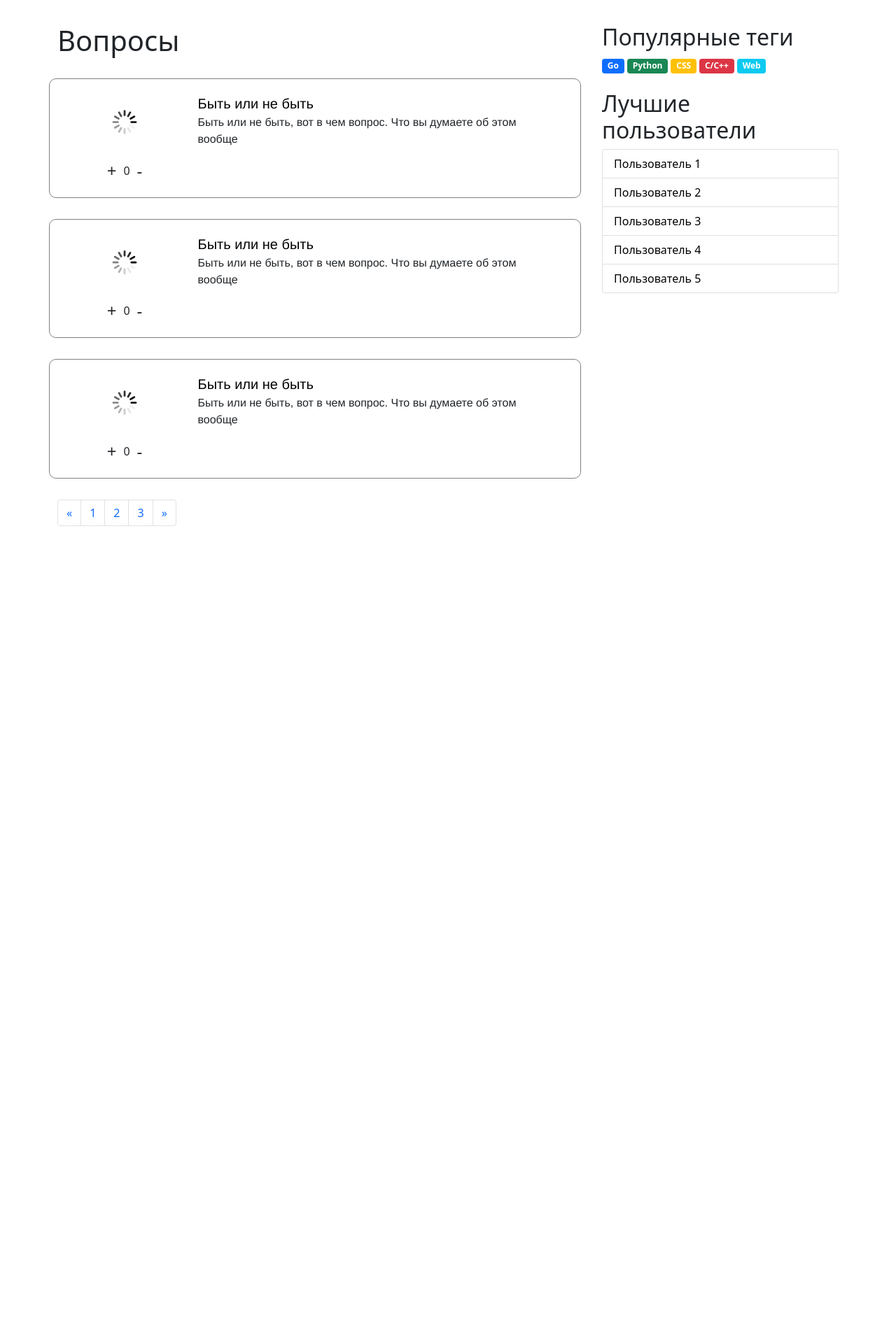
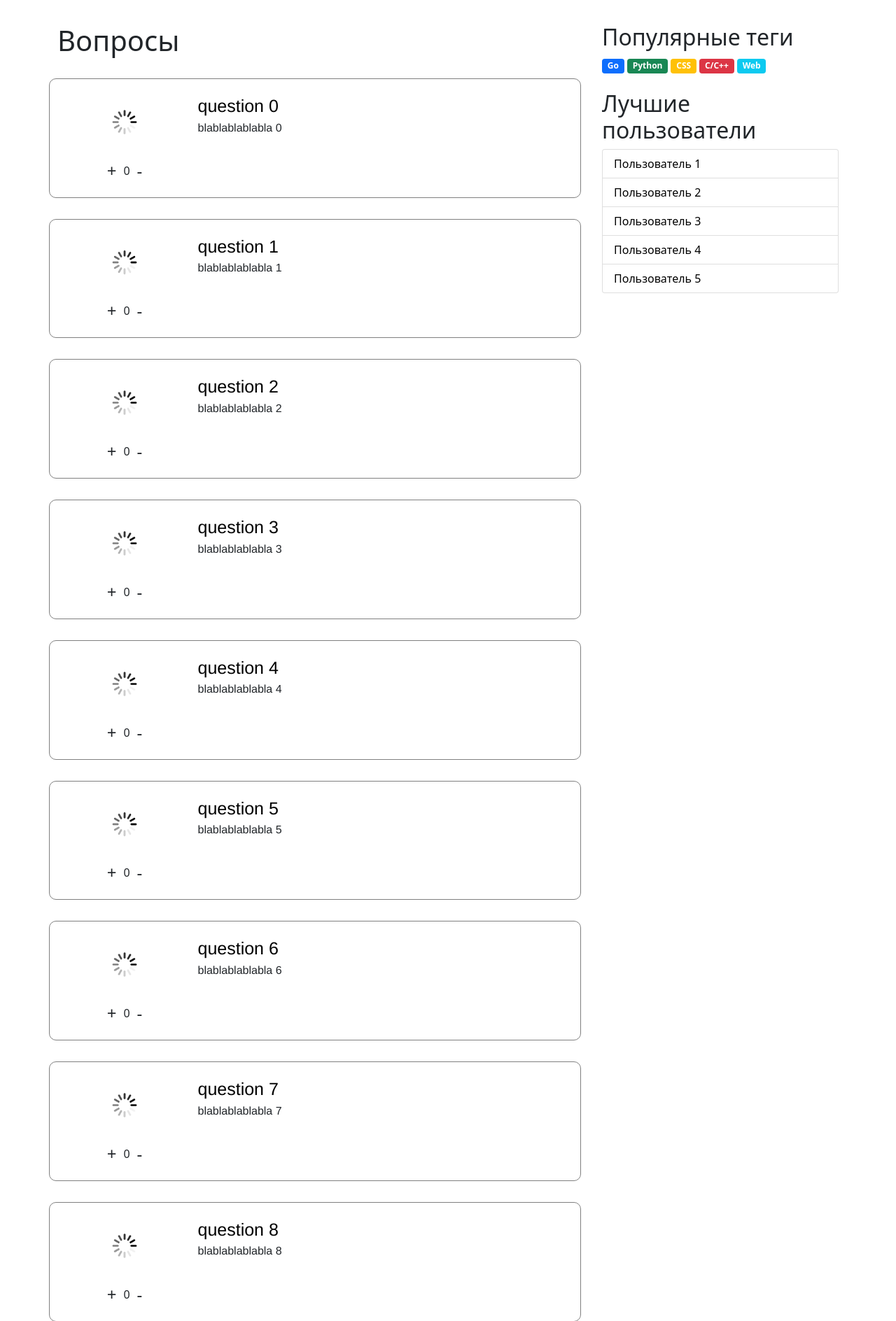
Before and after one commit to HanSoloCh/VK_Education_WEB, a Django app: page / in a window 1280 px wide. Shown: the part 56-1944 px from the top of the page at 70% size. Before the commit the page ends 808 px from the top, so only its background shows below. Run offline with Django 4.2, Linux system fonts and the light colour scheme.

Commit message:
add new filws

```diff
--- a/app/views.py
+++ b/app/views.py
@@ -1,15 +1,32 @@
 from django.shortcuts import render
+from django.core.paginator import Paginator
 
 
 # Create your views here.
 
+QUESTIONS = [
+    {
+        'id': i,
+        'title': f'question {i}',
+        'content': f'blablablablabla {i}',
+    } for i in range(30)
+]
+
+
+def paginate(objects, page_num, per_page=15):
+    paginator = Paginator(objects, per_page)
+
+    return paginator.page(page_num)
+
 
 def index(request):
-    return render(request, 'index.html')
+    page_num = request.GET.get('page', 1)
+    return render(request, 'index.html', {'questions': paginate(QUESTIONS, page_num)})
 
 
-def question(request):
-    return render(request, 'question.html')
+def question(request, question_id):
+    item = QUESTIONS[question_id]
+    return render(request, 'question.html', {'question': item})
 
 
 def ask(request):
--- a/askme_novikov/urls.py
+++ b/askme_novikov/urls.py
@@ -19,8 +19,8 @@ from django.urls import path
 from app import views
 
 urlpatterns = [
-    path('', views.index),
-    path('question', views.question),
+    path('', views.index, name='index'),
+    path('question/<int:question_id>', views.question, name='question'),
     path('ask', views.ask),
     path('login', views.login),
     path('signup', views.signup),
--- a/static/css/text_style.css
+++ b/static/css/text_style.css
@@ -1,5 +1,9 @@
+.page-title {
+    margin-bottom: 20px;
+}
+
 .question-title {
-    font-size: 20px;
+    font-size: 25px;
     font-family: Helvetica;
     color: black;
     text-decoration: none;
--- a/templates/ask.html
+++ b/templates/ask.html
@@ -1,7 +1,7 @@
 {% extends 'layouts/base.html' %}
 
 {% block content %}
-<h1 style="margin-bottom: 20px">Попросить помощи</h1>
+<h1 class="page-title">Попросить помощи</h1>
 <form action="#" method="POST">
     <div class="row question-frame">
         <div class="col-2">
--- /dev/null
+++ b/templates/components/question_item.html
@@ -0,0 +1,18 @@
+{% load static %}
+
+<div class="row question">
+    <div class="col-3">
+        <img class="avatar-image" src="{% static '/img/loading.png' %}" alt="No photo">
+        <div class="reputation">
+            <span class="vote" onclick="vote(1)">+</span>
+            <span class="votes" style="margin-left: 10px; margin-right: 10px">0</span>
+            <span class="vote vote-minus" onclick="vote(-1)">-</span>
+        </div>
+    </div>
+    <div class="col-9">
+        <a class="question-title" href="{% url 'question' question.id %}">{{ question.title }}</a>
+        <div class="question-text">
+            {{ question.content }}
+        </div>
+    </div>
+</div>
--- a/templates/index.html
+++ b/templates/index.html
@@ -3,53 +3,14 @@
 {% load static %}
 
 {% block content %}
-<h1 class="page-tutle">Вопросы</h1>
-<div class="row question">
-    <div class="col-3">
-        <img class="avatar-image" src="{% static '/img/loading.png' %}" alt="No photo">
-        <div class="reputation">
-            <span class="vote" onclick="vote(1)">+</span>
-            <span class="votes" style="margin-left: 10px; margin-right: 10px">0</span>
-            <span class="vote vote-minus" onclick="vote(-1)">-</span>
-        </div>
-    </div>
-    <div class="col-9">
-        <div class="question-title"><a class="question-title" href="#">Быть или не быть</a></div>
-        <div class="question-text">Быть или не быть, вот в чем вопрос. Что вы думаете об этом вообще
-        </div>
-    </div>
-</div>
-<div class="row question">
-    <div class="col-3">
-        <img class="avatar-image" src="{% static '/img/loading.png' %}" alt="No photo">
-        <div class="reputation">
-            <span class="vote" onclick="vote(1)">+</span>
-            <span class="votes" style="margin-left: 10px; margin-right: 10px">0</span>
-            <span class="vote vote-minus" onclick="vote(-1)">-</span>
-        </div>
-    </div>
+<h1 class="page-title">Вопросы</h1>
 
-    <div class="col-9">
-        <div class="question-title"><a class="question-title" href="#">Быть или не быть</a></div>
-        <div class="question-text">Быть или не быть, вот в чем вопрос. Что вы думаете об этом вообще
-        </div>
-    </div>
-</div>
-<div class="row question">
-    <div class="col-3">
-        <img class="avatar-image" src="{% static '/img/loading.png' %}" alt="No photo">
-        <div class="reputation">
-            <span class="vote" onclick="vote(1)">+</span>
-            <span class="votes" style="margin-left: 10px; margin-right: 10px">0</span>
-            <span class="vote vote-minus" onclick="vote(-1)">-</span>
-        </div>
-    </div>
-    <div class="col-9">
-        <div class="question-title"><a class="question-title" href="#">Быть или не быть</a></div>
-        <div class="question-text">Быть или не быть, вот в чем вопрос. Что вы думаете об этом вообще
-        </div>
-    </div>
-</div>
+{% for question in questions %}
+
+{% include 'components/question_item.html' %}
+
+{% endfor %}
+
 <!--   Навигация по странице         -->
 <nav aria-label="Пример навигации по страницам" style="margin-top: 30px">
     <ul class="pagination">
--- a/templates/layouts/base.html
+++ b/templates/layouts/base.html
@@ -46,7 +46,7 @@
     <!-- Fixed navbar -->
     <nav class="navbar navbar-expand-md navbar-dark fixed-top bg-dark">
         <div class="container-fluid">
-            <a class="navbar-brand" href="#">Someone Help</a>
+            <a class="navbar-brand" href="{% url 'index' %}">Someone Help</a>
             <div class="collapse navbar-collapse" id="navbarCollapse">
                 <form class="d-flex ms-auto">
                     <input class="form-control me-2" type="search" aria-label="Search">
--- a/templates/login.html
+++ b/templates/login.html
@@ -1,7 +1,7 @@
 {% extends 'layouts/base.html' %}
 
 {% block content %}
-<h2 style="margin-bottom: 20px">Авторизация</h2>
+<h1 class="page-title">Авторизация</h1>
 <form action="#" method="POST">
     <div class="row question-frame">
         <div class="col-2">
--- a/templates/settings.html
+++ b/templates/settings.html
@@ -1,7 +1,7 @@
 {% extends 'layouts/base.html' %}
 
 {% block content %}
-<h2>Настройки</h2>
+<h1 class="page-title">Настройки</h1>
 <form action="#" method="POST">
     <div class="row question-frame">
         <div class="col-2">
--- a/templates/signup.html
+++ b/templates/signup.html
@@ -1,7 +1,7 @@
 {% extends 'layouts/base.html' %}
 
 {% block content %}
-<h2 style="margin-bottom: 20px">Регистрация</h2>
+<h1 class="page-title">Регистрация</h1>
 <form action="#" method="POST">
     <div class="row question-frame">
         <div class="col-2">
```
Also changed, not shown: templates/components/answer_item.html (added, +10 -0 lines), templates/question.html (+5 -33 lines).
